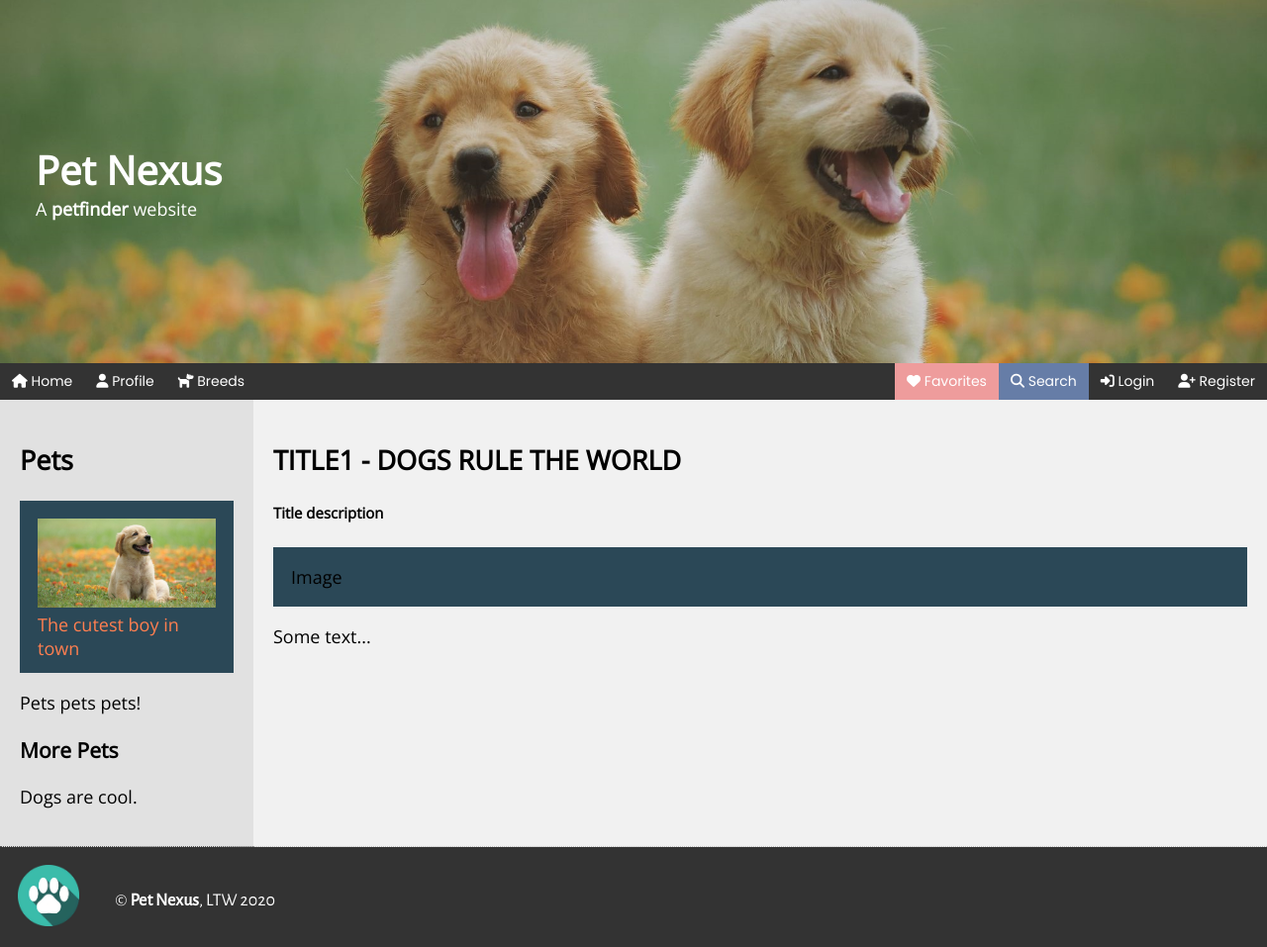
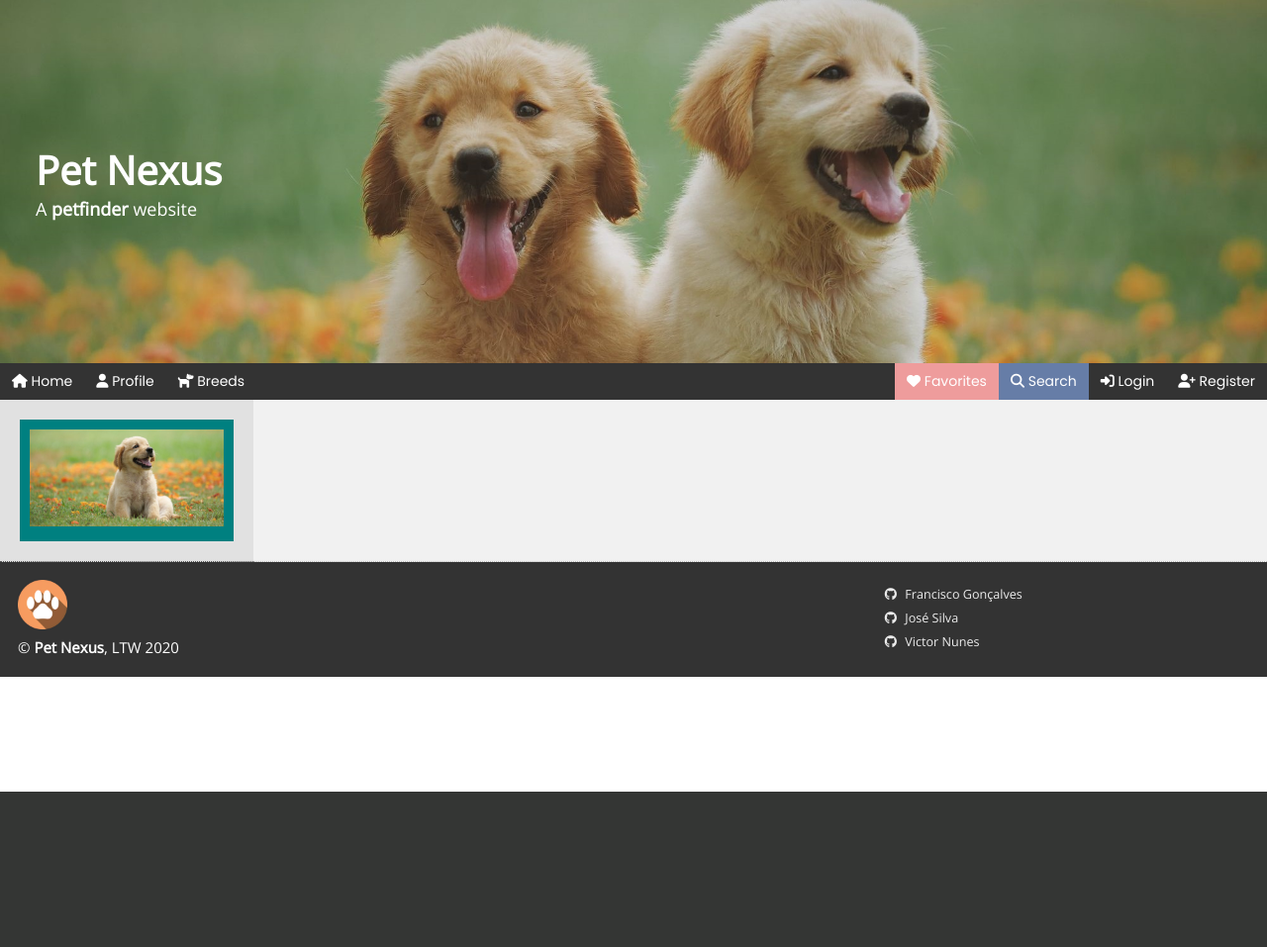
Before and after one commit to kiko-g/pet-nexus, a PHP site: page /index.php in a window 1280 px wide. Shown: the whole page at 99% size. After the commit the page ends 800 px from the top, so only its background shows below. Run offline with PHP 8.4, Linux system fonts and the light colour scheme; some libraries are stand-ins or nearby versions.

Commit message:
redid footer; next up login, profile, signup

```diff
--- a/index.php
+++ b/index.php
@@ -1,4 +1,5 @@
 <?php require 'templates/head.html'; ?>
+
 <body>
   <header class="header">
     <h1>Pet Nexus</h1>
@@ -9,22 +10,12 @@
 
   <div class="row">
     <div class="side">
-      <h2>Pets</h2>
       <div class="photo">
-        <img src="/assets/img/dog.jpg" alt="dog" style="width: 100%;">
-        <div class="image-container">
-          <p>The cutest boy in town</p>
-        </div>
+        <img src="/assets/img/dog.jpg" alt="dog" class="w100">
       </div>
-      <p>Pets pets pets!</p>
-      <h3>More Pets</h3>
-      <p>Dogs are cool.</p>
     </div>
+
     <div class="main">
-      <h2>TITLE1 - DOGS RULE THE WORLD</h2>
-      <h5>Title description</h5>
-      <div class="photo">Image</div>
-      <p>Some text...</p>
     </div>
   </div>
 
--- /dev/null
+++ b/style/footer.css
@@ -0,0 +1,78 @@
+footer {
+  background-color: #333;
+  box-sizing: border-box;
+  width: 100%;
+  text-align: left;
+  padding: 1em;
+}
+
+
+/* Footer left */
+footer .footer-left {
+  width: 20%;
+}
+
+footer .footer-left img {
+  width: 20%;
+}
+
+footer .footer-website-name {
+  color: #fff;
+  font-size: smaller;
+  font-family: 'Open Sans';
+  margin-top: 1%;
+  margin-bottom: 1%;
+}
+
+
+/* Footer Center */
+footer .footer-center {
+  width: 50%;
+}
+
+
+
+/* Footer Right */
+footer .footer-right {
+  width: 30%;
+}
+
+
+footer .footer-icons i {
+  padding: 0 5px;
+}
+
+footer .footer-icons a {
+  cursor: pointer;
+  display: inline-block;
+  font-family: 'Open Sans';
+
+  opacity: 90%;
+  color: #ffffff;
+  font-size: 70%;
+  text-align: left;
+
+  width: 8cm;
+  text-decoration: none;
+}
+
+/* responsive footer */
+@media (max-height:800px) {
+  footer {
+    position: static;
+  }
+}
+
+@media (max-width: 880px) {
+
+  footer .footer-left,
+  footer .footer-center,
+  footer .footer-right {
+    width: 100%;
+    display: block;
+  }
+
+  footer .footer-center i {
+    margin-left: 0;
+  }
+}
--- a/style/images.css
+++ b/style/images.css
@@ -1,17 +1,21 @@
 /* Image class */
 .photo {
-  background-color: #2b4857;
-  width: 100%;
-  padding: 1em;
+  margin: 0;
+  padding: 10px;
+  color: white;
+  background-color: teal;
 }
 
 .image-container {
-  /* padding: 0; */
   margin: 0;
 }
 
 .image-container p {
-  margin: 0;
-  margin-bottom: -5px;
-  color: coral;
+  padding: 3px 6px;
+  margin-top: -5px;
+  margin-bottom: -10px;
 }
+
+.w100 {
+  width: 100%;
+}
--- a/style/topnav.css
+++ b/style/navbar.css
@@ -16,7 +16,6 @@
   text-align: center;
   padding: 8px 12px;
   text-decoration: none;
-  /* border-left: 1px solid #666; */
 }
 
 .topnav a.right {
--- a/style/style.css
+++ b/style/style.css
@@ -43,14 +43,13 @@ h6 {
   margin: 0;
 }
 
-
+/* General helpful classes */
 /* Column container */
 .row {
   display: -ms-flexbox;
   -ms-flex-wrap: wrap;
   display: flex;
   flex-wrap: wrap;
-  /* padding: 1em; */
 }
 
 .row-padding {
@@ -74,6 +73,7 @@ h6 {
   width: 50%;
 }
 
+
 /* Page section (1 central column) */
 .page {
   flex: 100%;
@@ -81,6 +81,7 @@ h6 {
   background-color: #008877;
   padding: 0em 1em;
 }
+
 
 /* Create 2 columns that sit next to each other */
 /* Left column */
@@ -100,35 +101,3 @@ h6 {
   padding: 20px;
   border-bottom: 1px dotted #bbb;
 }
-
-/* Footer */
-footer {
-  padding: 1em;
-  text-align: center;
-
-  font-family: 'Alegreya Sans', sans-serif;
-  color: #fff;
-  background-color: #333;
-
-  height: auto;
-  overflow: auto;
-}
-
-footer p {
-  float: left;
-  padding-top: 0.4em;
-  padding-left: 2em;
-  font-weight: lighter;
-}
-
-footer p strong {
-  font-weight: bold;
-}
-
-footer img.footer-icon {
-  width: 5%;
-  display: block;
-  float: left;
-}
-
-/* General helpful classes */
--- a/templates/footer.html
+++ b/templates/footer.html
@@ -1,4 +1,17 @@
-<footer>
-  <img src="/assets/img/logo.png" alt="" class="footer-icon">
-  <p>&copy; <strong>Pet Nexus</strong>, LTW 2020</p>
+<footer class="row row-padding">
+  <div class="footer-left">
+    <img src="/assets/img/logo.png">
+    <p class="footer-website-name">&copy; <strong>Pet Nexus</strong>, LTW 2020</p>
+  </div>
+
+  <div class="footer-center">
+  </div>
+
+  <div class="footer-right">
+    <div class="footer-icons">
+      <a href="https://github.com/kiko-g"><i class="fa fa-github"></i> Francisco Gonçalves </a><br>
+      <a href="https://github.com/krystalgamer"><i class="fa fa-github"></i> José Silva </a><br>
+      <a href="https://github.com/"><i class="fa fa-github"></i> Victor Nunes </a><br>
+    </div>
+  </div>
 </footer>
--- a/templates/head.html
+++ b/templates/head.html
@@ -21,8 +21,9 @@
   <link rel="stylesheet" href="/style/pets.css">
   <link rel="stylesheet" href="/style/style.css">
   <link rel="stylesheet" href="/style/fonts.css">
+  <link rel="stylesheet" href="/style/footer.css">
   <link rel="stylesheet" href="/style/images.css">
-  <link rel="stylesheet" href="/style/topnav.css">
+  <link rel="stylesheet" href="/style/navbar.css">
   <link rel="stylesheet" href="/style/buttons.css">
   <link rel="stylesheet" href="/style/responsive.css">
 
```
Also changed, not shown: pages/foundpet.php (added, +12 -0 lines), assets/img/logo.png.
